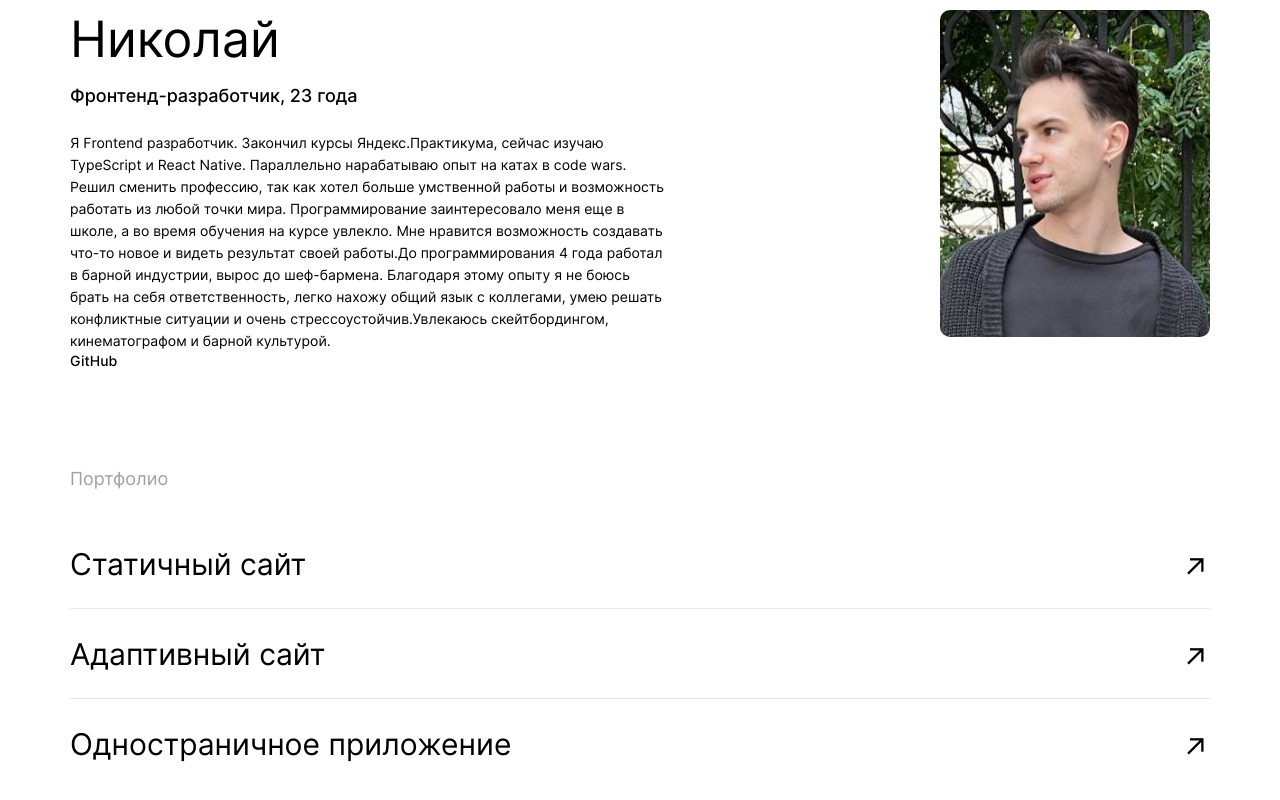
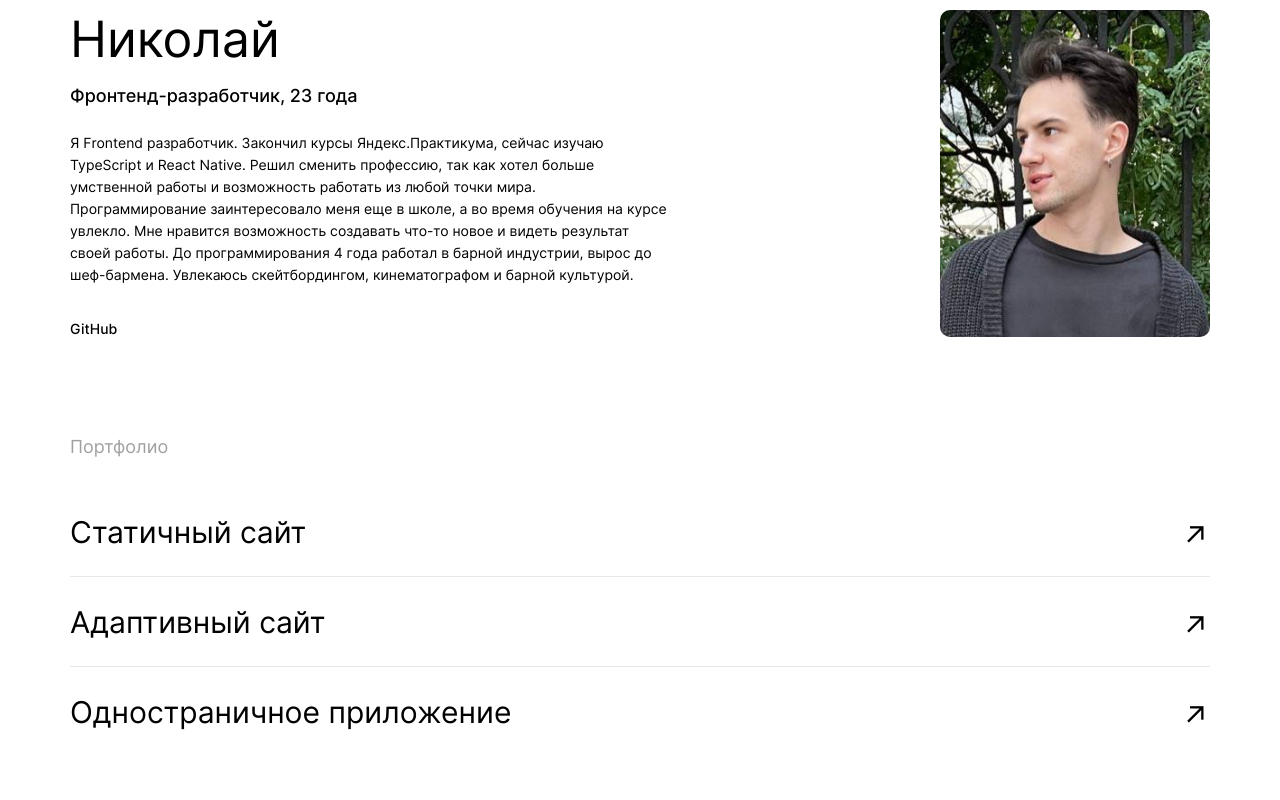
Before and after one commit to DeWhiteMold/movies-explorer-frontend, a React (Create React App) app: page / in a window 1280 px wide. Shown: the part 2091-2891 px from the top of the page. Built offline with nearby package versions, Linux system fonts and the light colour scheme.

Commit message:
changed about me info

```diff
--- a/src/components/MainPage/AboutMe/AboutMe.jsx
+++ b/src/components/MainPage/AboutMe/AboutMe.jsx
@@ -12,12 +12,10 @@ function AboutMe() {
           <span className="about-me__caption">Фронтенд-разработчик, 23 года</span>
           <p className="about-me__summary">
           Я Frontend разработчик. Закончил курсы Яндекс.Практикума, сейчас изучаю TypeScript и React Native.
-          Параллельно нарабатываю опыт на катах в code wars. Решил сменить профессию, так как хотел
-          больше умственной работы и возможность работать из любой точки мира. Программирование заинтересовало
-          меня еще в школе, а во время обучения на курсе увлекло. Мне нравится возможность создавать что-то новое
-          и видеть результат своей работы.До программирования 4 года работал в барной индустрии, вырос до шеф-бармена.
-          Благодаря этому опыту я не боюсь брать на себя ответственность, легко нахожу общий язык с коллегами, умею
-          решать конфликтные ситуации и очень стрессоустойчив.Увлекаюсь скейтбордингом, кинематографом и барной культурой.
+          Решил сменить профессию, так как хотел больше умственной работы и возможность работать из любой точки мира.
+          Программирование заинтересовало меня еще в школе, а во время обучения на курсе увлекло. Мне нравится возможность
+          создавать что-то новое и видеть результат своей работы. До программирования 4 года работал в барной индустрии,
+          вырос до шеф-бармена. Увлекаюсь скейтбордингом, кинематографом и барной культурой.
           </p>
           <a href="https://github.com/DeWhiteMold" className="about-me__github-link">GitHub</a>
         </div>
```
